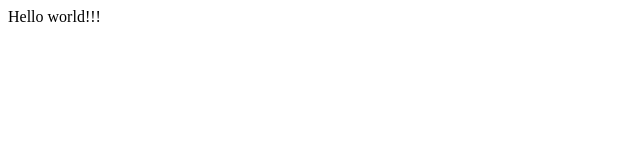
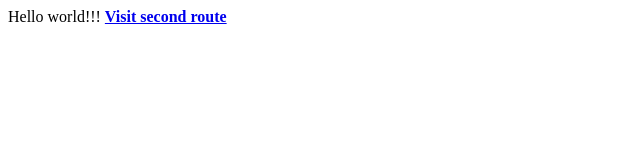
Before and after one commit to tomasztryka/aafree-broccoli, a plain HTML site: page index.html in a window 1280 px wide. Shown: the whole page, without its empty margins (0-640 px from the left). Drawn offline with Linux system fonts and the light colour scheme.

Commit message:
Update index.html

```diff
--- a/index.html
+++ b/index.html
@@ -1 +1,3 @@
 Hello world!!!
+<strong><a href="./second-route/second-route.html">Visit second route</a>
+</strong>
```
